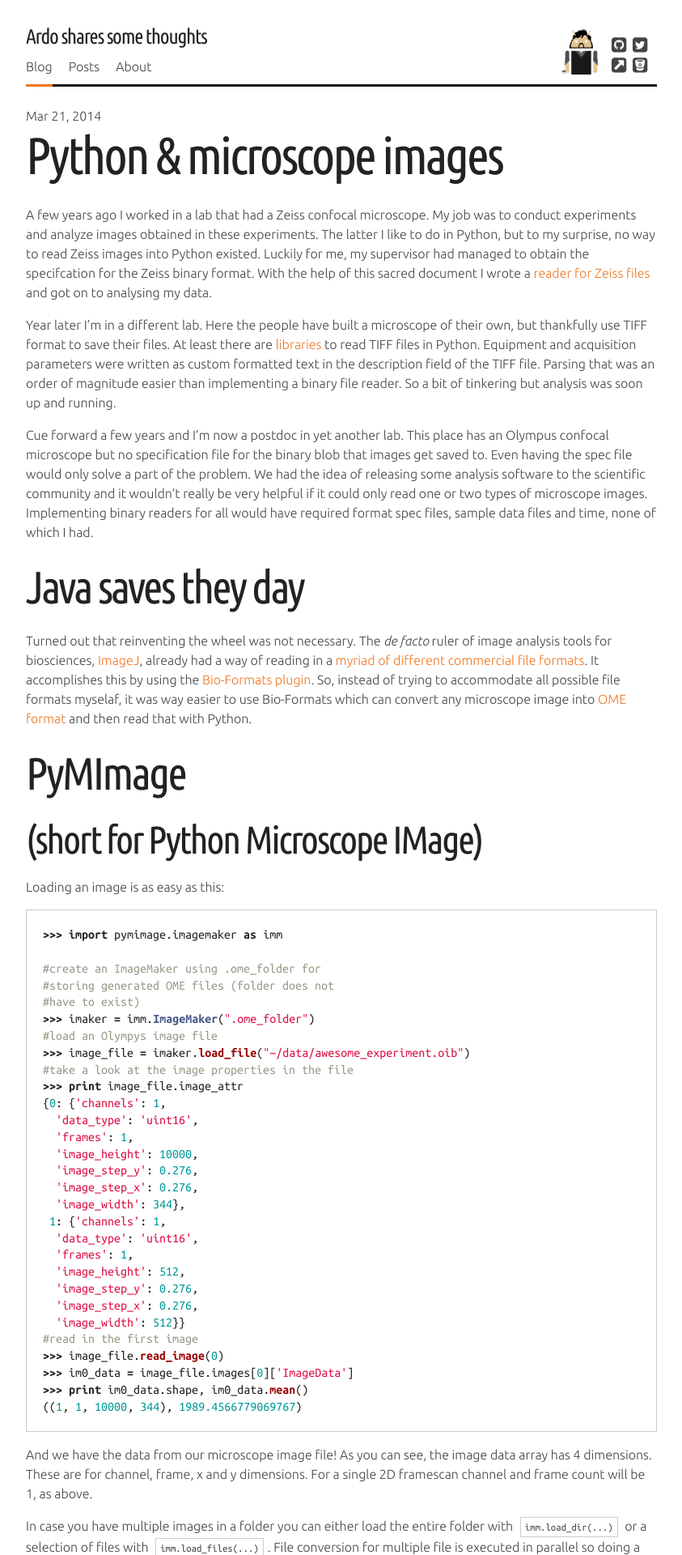
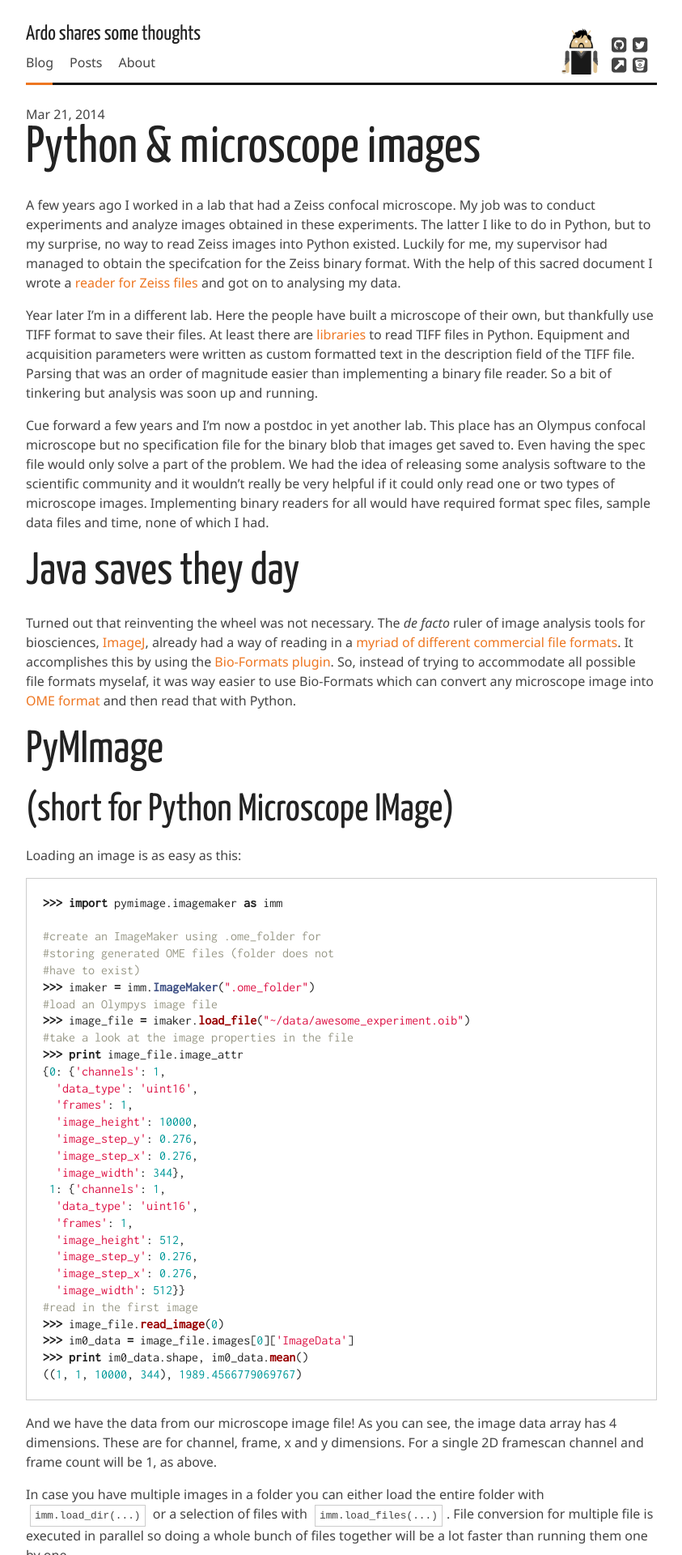
Before and after one commit to ardoi/ardoi.github.io, a Jekyll site: the page built from _posts/2014-03-21-microscope-images-python.md, in a window 1280 px wide. Shown: the top 1920 px of the page at 81% size, without its empty margins (218-1061 px from the left). Built offline with Jekyll 4.4.1, drawn with Linux system fonts in a browser that asks for light colours; nearby versions of some CDN libraries; Markdown is read by kramdown in place of the engine named in the settings; comment, search, counter and statistics services are not loaded.

Commit message:
new fonts

```diff
--- a/css/mobile.css
+++ b/css/mobile.css
@@ -1,90 +1,89 @@
 @charset "UTF-8";
-@import "http://fonts.googleapis.com/css?family=Ubuntu+Mono:400,700|Ubuntu:300,500,300italic,500italic|Ubuntu+Condensed";
+@import url(http://fonts.googleapis.com/css?family=Noto+Sans:400,400italic|Yanone+Kaffeesatz:400|Inconsolata);
 /* line 2, ../_sass/neat/grid/_grid.scss */
 * {
   -webkit-box-sizing: border-box;
   -moz-box-sizing: border-box;
   box-sizing: border-box; }
 
-/* line 19, ../_sass/mobile.scss */
+/* line 22, ../_sass/mobile.scss */
 html {
-  font-family: "Ubuntu", Helvetica, Arial, sans-serif;
-  font-weight: 100;
+  font-family: "Noto Sans", Helvetica, Arial, sans-serif;
+  font-weight: 400;
   margin: 0;
   color: #444444;
   font-size: 16px; }
 
-/* line 27, ../_sass/mobile.scss */
+/* line 30, ../_sass/mobile.scss */
 a {
   color: #ee7621;
   text-decoration: none; }
 
-/* line 32, ../_sass/mobile.scss */
+/* line 35, ../_sass/mobile.scss */
 a:hover {
   text-decoration: underline; }
 
-/* line 36, ../_sass/mobile.scss */
+/* line 39, ../_sass/mobile.scss */
 h1, h2, h3, h4, h5 {
   color: #222222;
-  font-family: "Ubuntu Condensed", Helvetica, Arial, sans-serif;
-  font-weight: normal;
-  letter-spacing: -0.05em;
+  font-family: "Yanone Kaffeesatz", Helvetica, Arial, sans-serif;
+  font-weight: 400;
   margin: 0.4em 0; }
-  /* line 42, ../_sass/mobile.scss */
+  /* line 45, ../_sass/mobile.scss */
   h1 a, h2 a, h3 a, h4 a, h5 a {
     color: inherit; }
-  /* line 45, ../_sass/mobile.scss */
+  /* line 48, ../_sass/mobile.scss */
   h1 a:hover, h2 a:hover, h3 a:hover, h4 a:hover, h5 a:hover {
     text-decoration: none; }
 
-/* line 50, ../_sass/mobile.scss */
+/* line 53, ../_sass/mobile.scss */
 iframe {
   width: 100%;
   overflow: hidden; }
 
-/* line 55, ../_sass/mobile.scss */
+/* line 58, ../_sass/mobile.scss */
 video {
   width: 100%; }
 
-/* line 59, ../_sass/mobile.scss */
+/* line 62, ../_sass/mobile.scss */
 h1 {
-  font-size: 3rem; }
-
-/* line 63, ../_sass/mobile.scss */
-h2 {
-  font-size: 2.5rem; }
-
-/* line 67, ../_sass/mobile.scss */
-h3 {
   font-size: 2rem; }
 
-/* line 71, ../_sass/mobile.scss */
+/* line 66, ../_sass/mobile.scss */
+h2 {
+  font-size: 1.5rem; }
+
+/* line 70, ../_sass/mobile.scss */
+h3 {
+  font-size: 1rem; }
+
+/* line 74, ../_sass/mobile.scss */
 h4 {
   font-size: 1.5rem; }
 
-/* line 75, ../_sass/mobile.scss */
+/* line 78, ../_sass/mobile.scss */
 h5 {
   font-size: 1.2rem; }
 
-/* line 79, ../_sass/mobile.scss */
+/* line 82, ../_sass/mobile.scss */
 h5.logo {
   font-size: 1.6rem; }
 
-/* line 83, ../_sass/mobile.scss */
+/* line 86, ../_sass/mobile.scss */
 h1.hero {
   font-size: 4.5rem;
   margin: 0.3em 0 0.1em; }
 
-/* line 88, ../_sass/mobile.scss */
+/* line 91, ../_sass/mobile.scss */
 p {
   line-height: 1.5em;
   margin: 1em 0; }
 
-/* line 93, ../_sass/mobile.scss */
+/* line 96, ../_sass/mobile.scss */
 .wrapper {
   padding: 20px; }
 
-/* line 97, ../_sass/mobile.scss */
+/* line 100, ../_sass/mobile.scss */
 .container {
   zoom: 1;
   max-width: 68em;
@@ -100,14 +99,14 @@
   .container:after {
     clear: both; }
 
-/* line 103, ../_sass/mobile.scss */
+/* line 106, ../_sass/mobile.scss */
 header a {
   color: inherit; }
-  /* line 105, ../_sass/mobile.scss */
+  /* line 108, ../_sass/mobile.scss */
   header a:hover {
     text-decoration: none; }
 
-/* line 110, ../_sass/mobile.scss */
+/* line 113, ../_sass/mobile.scss */
 header nav ul {
   font-size: 16px;
   zoom: 1;
@@ -122,32 +121,32 @@
   header nav ul:after {
     clear: both; }
 
-/* line 118, ../_sass/mobile.scss */
+/* line 121, ../_sass/mobile.scss */
 header nav ul li {
   float: left; }
-  /* line 120, ../_sass/mobile.scss */
+  /* line 123, ../_sass/mobile.scss */
   header nav ul li a {
     padding-right: 20px; }
 
-/* line 125, ../_sass/mobile.scss */
+/* line 128, ../_sass/mobile.scss */
 header nav.subnav {
   z-index: 2;
   margin: 7px 0 -40px;
   position: absolute;
   right: 0; }
 
-/* line 132, ../_sass/mobile.scss */
+/* line 135, ../_sass/mobile.scss */
 header .subnav a {
   padding-right: 0;
   padding-left: 20px; }
 
-/* line 137, ../_sass/mobile.scss */
+/* line 140, ../_sass/mobile.scss */
 header .nav-slider {
   height: 3px;
   background-color: #111111;
   position: relative; }
 
-/* line 143, ../_sass/mobile.scss */
+/* line 146, ../_sass/mobile.scss */
 header .nav-selection {
   position: absolute;
   height: 3px;
@@ -168,7 +167,7 @@
   -o-transition-timing-function: linear;
   transition-timing-function: linear; }
 
-/* line 152, ../_sass/mobile.scss */
+/* line 155, ../_sass/mobile.scss */
 header .nav-selection.about {
   width: 44px;
   -webkit-transform: translateX(108px);
@@ -177,7 +176,7 @@
   -o-transform: translateX(108px);
   transform: translateX(108px); }
 
-/* line 157, ../_sass/mobile.scss */
+/* line 160, ../_sass/mobile.scss */
 header .nav-selection.posts {
   width: 44px;
   -webkit-transform: translateX(50px);
@@ -186,7 +185,7 @@
   -o-transform: translateX(50px);
   transform: translateX(50px); }
 
-/* line 161, ../_sass/mobile.scss */
+/* line 164, ../_sass/mobile.scss */
 header .nav-selection.blog {
   width: 33px;
   -webkit-transform: translateX(0);
@@ -195,7 +194,7 @@
   -o-transform: translateX(0);
   transform: translateX(0); }
 
-/* line 166, ../_sass/mobile.scss */
+/* line 169, ../_sass/mobile.scss */
 header .nav-selection.projects {
   width: 59px;
   -webkit-transform: translateX(172px);
@@ -204,7 +203,7 @@
   -o-transform: translateX(172px);
   transform: translateX(172px); }
 
-/* line 171, ../_sass/mobile.scss */
+/* line 174, ../_sass/mobile.scss */
 header .subnav-selection {
   position: absolute;
   height: 3px;
@@ -226,60 +225,60 @@
   -o-transition-timing-function: linear;
   transition-timing-function: linear; }
 
-/* line 181, ../_sass/mobile.scss */
+/* line 184, ../_sass/mobile.scss */
 header .subnav-selection.walkie-home {
   right: 156px;
   width: 42px; }
 
-/* line 186, ../_sass/mobile.scss */
+/* line 189, ../_sass/mobile.scss */
 header .subnav-selection.walkie-hubot {
   right: 91px;
   width: 44px; }
 
-/* line 191, ../_sass/mobile.scss */
+/* line 194, ../_sass/mobile.scss */
 header .subnav-selection.download {
   right: 0;
   width: 71px; }
 
-/* line 196, ../_sass/mobile.scss */
+/* line 199, ../_sass/mobile.scss */
 header .subnav-selection.vimdeck-home {
   right: 53px;
   width: 44px; }
 
-/* line 201, ../_sass/mobile.scss */
+/* line 204, ../_sass/mobile.scss */
 header .subnav-selection.vimdeck-docs {
   right: 0px;
   width: 34px; }
 
-/* line 206, ../_sass/mobile.scss */
+/* line 209, ../_sass/mobile.scss */
 header .subnav-selection.exemplar-home {
   right: 145px;
   width: 44px; }
 
-/* line 211, ../_sass/mobile.scss */
+/* line 214, ../_sass/mobile.scss */
 header .subnav-selection.exemplar-docs {
   right: 91px;
   width: 34px; }
 
-/* line 216, ../_sass/mobile.scss */
+/* line 219, ../_sass/mobile.scss */
 header .profile {
   float: right;
   height: 58px;
   margin-top: 14px; }
 
-/* line 222, ../_sass/mobile.scss */
+/* line 225, ../_sass/mobile.scss */
 header .social {
   width: 16px;
   float: left;
   margin-right: 10px;
   margin-top: 5px; }
 
-/* line 229, ../_sass/mobile.scss */
+/* line 232, ../_sass/mobile.scss */
 header .social i {
   display: block;
   margin: 9px 0; }
 
-/* line 234, ../_sass/mobile.scss */
+/* line 237, ../_sass/mobile.scss */
 header .avatar, header .avatar-large {
   height: 58px;
   /*border: 2px solid $orange;*/
@@ -287,28 +286,28 @@
   margin-right: 10px;
   display: none; }
 
-/* line 242, ../_sass/mobile.scss */
+/* line 245, ../_sass/mobile.scss */
 header .avatar-large {
   display: none; }
 
-/* line 246, ../_sass/mobile.scss */
+/* line 249, ../_sass/mobile.scss */
 footer {
   font-size: 0.8rem;
   margin-top: 30px; }
 
-/* line 251, ../_sass/mobile.scss */
+/* line 254, ../_sass/mobile.scss */
 footer ul {
   padding: 0;
   font-size: 0.8rem; }
 
-/* line 256, ../_sass/mobile.scss */
+/* line 259, ../_sass/mobile.scss */
 footer nav {
   border-width: 3px 0 0;
   border-style: solid;
   border-color: #111111;
   padding-top: 20px; }
 
-/* line 263, ../_sass/mobile.scss */
+/* line 266, ../_sass/mobile.scss */
 footer nav ul li {
   display: block;
   float: left;
@@ -318,7 +317,7 @@
   footer nav ul li:last-child {
     margin-right: 0; }
   @media screen and (max-width: 40em) {
-    /* line 263, ../_sass/mobile.scss */
+    /* line 266, ../_sass/mobile.scss */
     footer nav ul li {
       display: block;
       float: left;
@@ -328,64 +327,64 @@
       /* line 62, ../_sass/neat/grid/_grid.scss */
       footer nav ul li:last-child {
         margin-right: 0; }
-      /* line 268, ../_sass/mobile.scss */
+      /* line 271, ../_sass/mobile.scss */
       footer nav ul li:nth-child(2n) {
         margin-right: 0; } }
 
-/* line 274, ../_sass/mobile.scss */
+/* line 277, ../_sass/mobile.scss */
 ul, ol {
   line-height: 1.5em;
   padding-left: 20px;
   font-size: 1rem; }
 
-/* line 280, ../_sass/mobile.scss */
+/* line 283, ../_sass/mobile.scss */
 ul {
   list-style: square; }
 
-/* line 284, ../_sass/mobile.scss */
+/* line 287, ../_sass/mobile.scss */
 .post {
   border-top: 1px solid #cccccc;
   margin-bottom: 1em; }
 
-/* line 289, ../_sass/mobile.scss */
+/* line 292, ../_sass/mobile.scss */
 .post:first-child {
   border-top: none; }
 
-/* line 293, ../_sass/mobile.scss */
+/* line 296, ../_sass/mobile.scss */
 .post-header .date {
-  font-family: "Ubuntu", Helvetica, Arial, sans-serif;
+  font-family: "Noto Sans", Helvetica, Arial, sans-serif;
   text-decoration: lowercase;
   margin: 1.5em 0 -1.7em; }
 
-/* line 299, ../_sass/mobile.scss */
+/* line 302, ../_sass/mobile.scss */
 #projects {
   margin-top: 40px; }
 
-/* line 303, ../_sass/mobile.scss */
+/* line 306, ../_sass/mobile.scss */
 .project {
   display: block;
   border: 1px solid #cccccc;
   margin-bottom: 2.35765%;
   padding: 2.35765%;
   color: inherit; }
-  /* line 309, ../_sass/mobile.scss */
+  /* line 312, ../_sass/mobile.scss */
   .project:hover {
     border-color: #5ea5ff;
     text-decoration: none; }
 
-/* line 315, ../_sass/mobile.scss */
+/* line 318, ../_sass/mobile.scss */
 .project h2 {
   font-size: 3rem; }
 
-/* line 319, ../_sass/mobile.scss */
+/* line 322, ../_sass/mobile.scss */
 .project:nth-child(2n) {
   margin-right: 0; }
 
-/* line 323, ../_sass/mobile.scss */
+/* line 326, ../_sass/mobile.scss */
 .pagination {
   margin-top: 30px; }
 
-/* line 327, ../_sass/mobile.scss */
+/* line 330, ../_sass/mobile.scss */
 .button, .key-selector a {
   background: #222222;
   color: white;
@@ -393,71 +392,71 @@
   display: block;
   text-align: center;
   margin-bottom: 10px;
-  font-family: "Ubuntu Condensed", Helvetica, Arial, sans-serif;
+  font-family: "Yanone Kaffeesatz", Helvetica, Arial, sans-serif;
   font-size: 1.2rem; }
 
-/* line 338, ../_sass/mobile.scss */
+/* line 341, ../_sass/mobile.scss */
 .key-selector {
   margin-bottom: 1rem; }
 
-/* line 342, ../_sass/mobile.scss */
+/* line 345, ../_sass/mobile.scss */
 .key-selector a {
   float: left;
   padding: 0.5em 0.4em 0.4em;
   margin-right: 0.4em;
-  font-family: "Ubuntu", Helvetica, Arial, sans-serif;
+  font-family: "Noto Sans", Helvetica, Arial, sans-serif;
   font-size: 0.8rem;
   color: #ee7621; }
 
-/* line 351, ../_sass/mobile.scss */
+/* line 354, ../_sass/mobile.scss */
 .key-selector a.active {
   background-color: #ee7621; }
 
-/* line 355, ../_sass/mobile.scss */
+/* line 358, ../_sass/mobile.scss */
 .button:hover, .button:active {
   -webkit-box-shadow: 0 0 1px 2px black inset;
   box-shadow: 0 0 1px 2px black inset; }
 
-/* line 359, ../_sass/mobile.scss */
+/* line 362, ../_sass/mobile.scss */
 .pagination .button span {
   position: relative; }
 
-/* line 363, ../_sass/mobile.scss */
+/* line 366, ../_sass/mobile.scss */
 .pagination a.previous span:before {
   content: "←";
   position: absolute;
   left: -1.5rem; }
 
-/* line 369, ../_sass/mobile.scss */
+/* line 372, ../_sass/mobile.scss */
 .pagination a.next span:after {
   content: "→";
   position: absolute;
   left: 2.8rem; }
 
-/* line 375, ../_sass/mobile.scss */
+/* line 378, ../_sass/mobile.scss */
 pre, .highlight pre, .highlight code {
-  font-family: "Ubuntu Mono", monospace;
+  font-family: "Inconsolata", monospace;
   font-weight: normal;
   word-wrap: normal;
   font-size: 1rem;
   line-height: 1.3em; }
 
-/* line 383, ../_sass/mobile.scss */
+/* line 386, ../_sass/mobile.scss */
 .chords {
   color: white; }
 
-/* line 387, ../_sass/mobile.scss */
+/* line 390, ../_sass/mobile.scss */
 .chords strong {
   color: #6ec5ff; }
 
-/* line 391, ../_sass/mobile.scss */
+/* line 394, ../_sass/mobile.scss */
 .post img {
   display: block;
   margin-bottom: 1em;
   margin-left: auto;
   margin-right: auto; }
 
-/* line 398, ../_sass/mobile.scss */
+/* line 401, ../_sass/mobile.scss */
 .video-container {
   position: relative;
   padding-bottom: 56.25%;
@@ -465,7 +464,7 @@
   height: 0;
   overflow: hidden; }
 
-/* line 404, ../_sass/mobile.scss */
+/* line 407, ../_sass/mobile.scss */
 .video-container iframe,
 .video-container object,
 .video-container embed {
@@ -479,27 +478,27 @@
   /*html {
     font-size: 22px;
   }*/
-  /* line 419, ../_sass/mobile.scss */
+  /* line 422, ../_sass/mobile.scss */
   h1 {
     font-size: 4rem; }
 
-  /* line 423, ../_sass/mobile.scss */
+  /* line 426, ../_sass/mobile.scss */
   h2 {
     font-size: 3.5rem; }
 
-  /* line 427, ../_sass/mobile.scss */
+  /* line 430, ../_sass/mobile.scss */
   h3 {
     font-size: 3rem; }
 
-  /* line 431, ../_sass/mobile.scss */
+  /* line 434, ../_sass/mobile.scss */
   h4 {
     font-size: 2.5rem; }
 
-  /* line 435, ../_sass/mobile.scss */
+  /* line 438, ../_sass/mobile.scss */
   h5 {
     font-size: 2rem; }
 
-  /* line 439, ../_sass/mobile.scss */
+  /* line 442, ../_sass/mobile.scss */
   .project {
     display: block;
     float: left;
@@ -510,7 +509,7 @@
     .project:last-child {
       margin-right: 0; }
 
-  /* line 444, ../_sass/mobile.scss */
+  /* line 447, ../_sass/mobile.scss */
   .pagination a {
     display: block;
     float: left;
@@ -520,20 +519,20 @@
     .pagination a:last-child {
       margin-right: 0; }
 
-  /* line 448, ../_sass/mobile.scss */
+  /* line 451, ../_sass/mobile.scss */
   header .avatar {
     display: block; } }
   @media only screen and (min-width: 29em) and (-webkit-min-device-pixel-ratio: 1.5), only screen and (min-width: 29em) and (min--moz-device-pixel-ratio: 1.5), only screen and (min-width: 29em) and (-o-min-device-pixel-ratio: 1.5 / 1), only screen and (min-width: 29em) and (min-resolution: 144dpi), only screen and (min-width: 29em) and (min-resolution: 1.5dppx) {
-    /* line 448, ../_sass/mobile.scss */
+    /* line 451, ../_sass/mobile.scss */
     header .avatar {
       display: none; } }
 
 @media only screen and (min-width: 29em) and (-webkit-min-device-pixel-ratio: 1.5), only screen and (min-width: 29em) and (min--moz-device-pixel-ratio: 1.5), only screen and (min-width: 29em) and (-o-min-device-pixel-ratio: 1.5 / 1), only screen and (min-width: 29em) and (min-resolution: 144dpi), only screen and (min-width: 29em) and (min-resolution: 1.5dppx) {
-  /* line 455, ../_sass/mobile.scss */
+  /* line 458, ../_sass/mobile.scss */
   header .avatar-large {
     display: block; } }
 
 @media only screen and (min-width: 29em) {
-  /* line 461, ../_sass/mobile.scss */
+  /* line 464, ../_sass/mobile.scss */
   header .profile {
     width: 124px; } }
```
Also changed, not shown: _sass/mobile.scss (+13 -10 lines).
